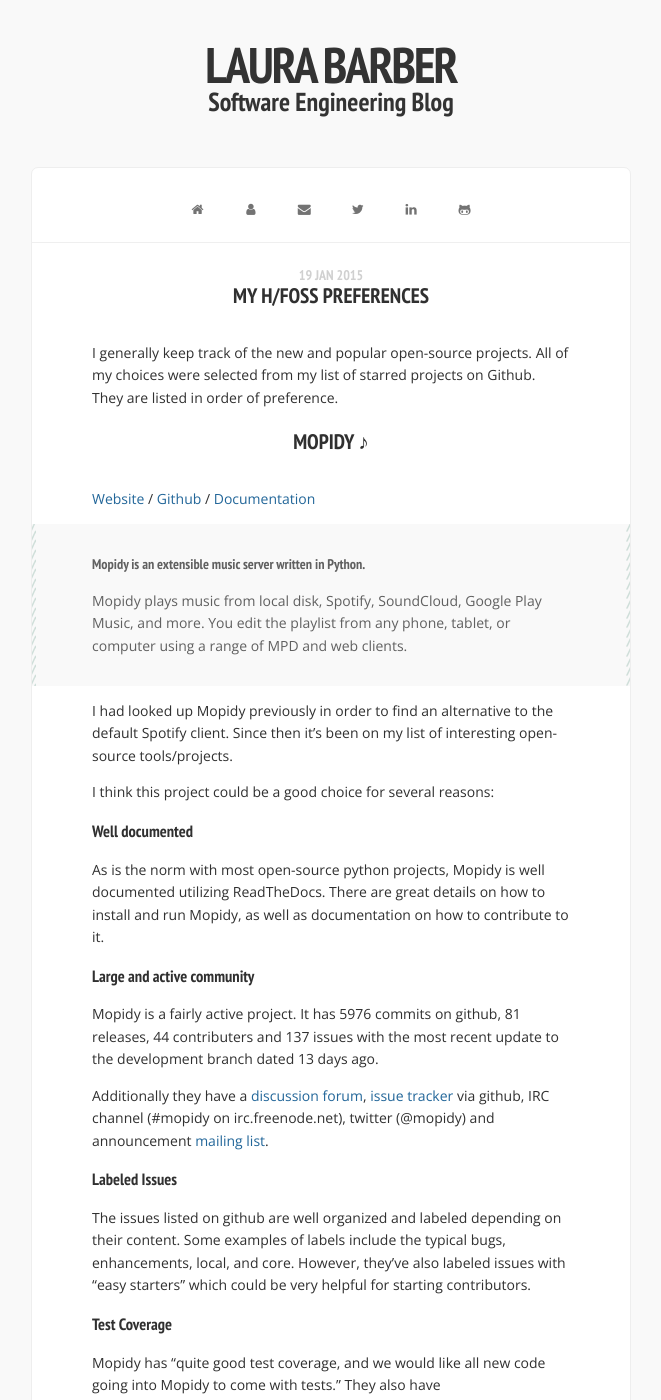
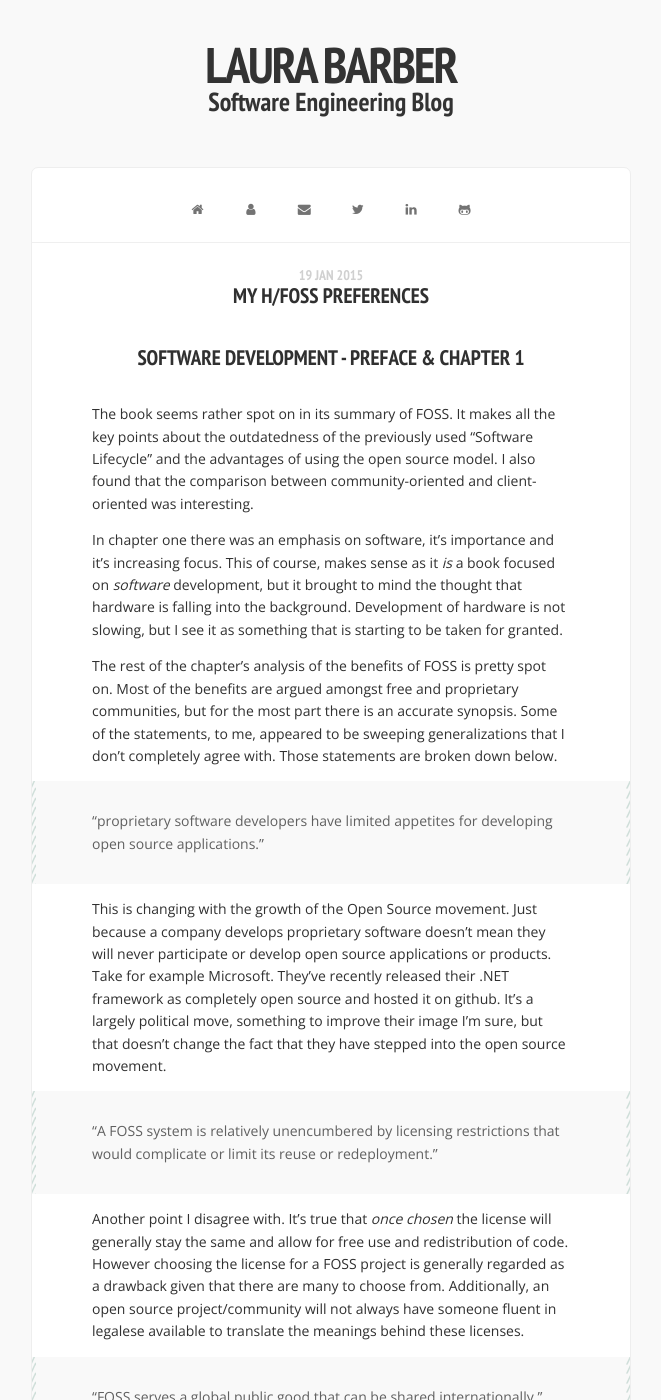
Before and after one commit to Lixxia/lixxia.github.io, a Jekyll site: the page built from _posts/2015-01-19-hfosspref.md, in a window 1280 px wide and 1400 px high. Shown: the whole window, without its empty margins (309-970 px from the left). Built offline with Jekyll 4.4.1, drawn with Linux system fonts in a browser that asks for light colours; nearby versions of some CDN libraries; Markdown is read by kramdown in place of the engine named in the settings; comment, search, counter and statistics services are not loaded; some of the changed text lies outside the part shown.

Commit message:
updating post to include reading response

```diff
--- a/_posts/2015-01-19-hfosspref.md
+++ b/_posts/2015-01-19-hfosspref.md
@@ -3,6 +3,29 @@ layout: post
 title: My H/FOSS Preferences
 date: 2015-01-19 1:23AM
 ---
+# Software Development - Preface & Chapter 1
+
+The book seems rather spot on in its summary of FOSS. It makes all the key points about the outdatedness of the previously used "Software Lifecycle" and the advantages of using the open source model. I also found that the comparison between community-oriented and client-oriented was interesting.
+
+In chapter one there was an emphasis on software, it's importance and it's increasing focus. This of course, makes sense as it *is* a book focused on *software* development, but it brought to mind the thought that hardware is falling into the background. Development of hardware is not slowing, but I see it as something that is starting to be taken for granted.
+
+The rest of the chapter's analysis of the benefits of FOSS is pretty spot on. Most of the benefits are argued amongst free and proprietary communities, but for the most part there is an accurate synopsis. Some of the statements, to me, appeared to be sweeping generalizations that I don't completely agree with. Those statements are broken down below.
+
+>"proprietary software developers have limited appetites for developing open source applications."
+
+This is changing with the growth of the Open Source movement. Just because a company develops proprietary software doesn't mean they will never participate or develop open source applications or products. Take for example Microsoft. They've recently released their .NET framework as completely open source and hosted it on github. It's a largely political move, something to improve their image I'm sure, but that doesn't change the fact that they have stepped into the open source movement.
+
+>"A FOSS system is relatively unencumbered by licensing restrictions that would complicate or limit its reuse or redeployment."
+
+Another point I disagree with. It's true that *once chosen* the license will generally stay the same and allow for free use and redistribution of code. However choosing the license for a FOSS project is generally regarded as a drawback given that there are many to choose from. Additionally, an open source project/community will not always have someone fluent in legalese available to translate the meanings behind these licenses.
+
+>"FOSS serves a global public good that can be shared internationally."
+
+This statement is way too general for my tastes. While it's true that there are FOSS projects focused on providing aid to areas in which it is needed, not all FOSS are serving a global public good, and these projects are not always shared internationally. Though I will admit the potential is there.
+
+---
+
+# OS Project Choices
 
 I generally keep track of the new and popular open-source projects. All of my choices were selected from my list of starred projects on Github. They are listed in order of preference.
 
```
